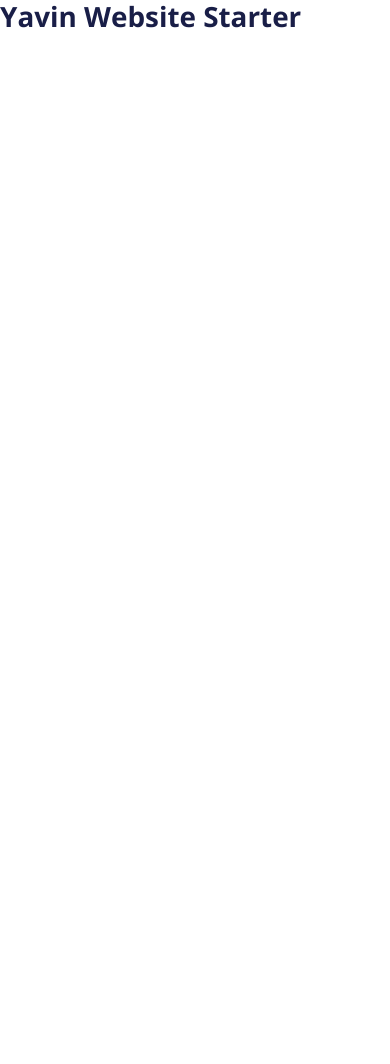
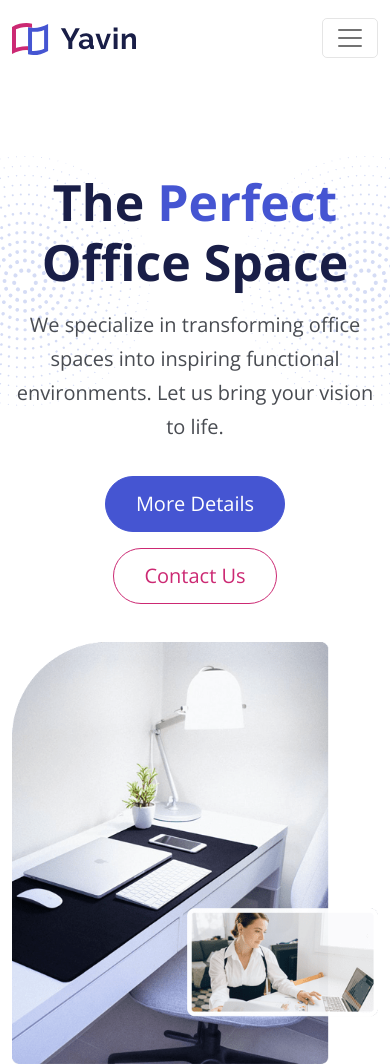
Before and after one commit to Moomins07/yavin-website, a website: page index.html in a window 390 px wide. Before the commit the page ends 844 px from the top, so only its background shows below. Drawn offline with nearby package versions, Linux system fonts and the light colour scheme; files that its build step writes are made by us from their sources.

Commit message:
navigation & header complete

```diff
--- a/index.html
+++ b/index.html
@@ -4,9 +4,12 @@
     <meta charset="UTF-8" />
     <meta http-equiv="X-UA-Compatible" content="IE=edge" />
     <meta name="viewport" content="width=device-width, initial-scale=1.0" />
-    <link rel="preconnect" href="https://fonts.googleapis.com">
-    <link rel="preconnect" href="https://fonts.gstatic.com" crossorigin>
-    <link href="https://fonts.googleapis.com/css2?family=Open+Sans:wght@300;400;500;600;700&display=swap" rel="stylesheet">
+    <link rel="preconnect" href="https://fonts.googleapis.com" />
+    <link rel="preconnect" href="https://fonts.gstatic.com" crossorigin />
+    <link
+      href="https://fonts.googleapis.com/css2?family=Open+Sans:wght@300;400;500;600;700&display=swap"
+      rel="stylesheet"
+    />
     <link rel="stylesheet" href="css/font-awesome.css" />
     <link rel="stylesheet" href="css/bootstrap.css" />
     <link rel="stylesheet" href="css/styles.css" />
@@ -14,9 +17,90 @@
     <title>Yavin Office Design</title>
   </head>
   <body>
-    <h1>Yavin Website Starter</h1>
+    <nav class="navbar navbar-expand-lg sticky-top navbar-light">
+      <div class="container">
+        <a href="index.html" class="navbar-brand">
+          <img src="images/logo.svg" alt="" width="124" />
+        </a>
+        <button
+          class="navbar-toggler"
+          type="button"
+          data-bs-toggle="collapse"
+          data-bs-target="#navbarNavDropdown"
+          aria-controls="navbarNavDropdown"
+          aria-expanded="false"
+          aria-label="Toggle navigation"
+        >
+          <span class="navbar-toggler-icon"></span>
+        </button>
+        <div class="collapse navbar-collapse" id="navbarNavDropdown">
+          <ul class="navbar-nav ms-auto">
+            <li class="nav-item">
+              <a class="nav-link" aria-current="page" href="#home">Home</a>
+            </li>
+            <li class="nav-item">
+              <a class="nav-link" href="#details">Details</a>
+            </li>
+            <li class="nav-item">
+              <a class="nav-link" href="#services">Services</a>
+            </li>
+            <li class="nav-item">
+              <a class="nav-link" href="#projects">Projects</a>
+            </li>
+            <li class="nav-item">
+              <a
+                class="nav-link btn btn-outline-secondary px-4 mx-4"
+                href="#contact"
+                >Contact Us</a
+              >
+            </li>
+          </ul>
+        </div>
+      </div>
+    </nav>
 
-	<script src="js/bootstrap.bundle.min.js"></script>
-	<script src="js/script.js"></script>
+    <!-- Header -->
+    <header class="header position-relative mt-6 overflow-hidden">
+      <img
+        src="images/decoration-star.svg"
+        alt=""
+        class="decoration-star position-absolute"
+      />
+      <img
+        src="images/decoration-star.svg"
+        alt=""
+        class="decoration-star-2 position-absolute"
+      />
+
+      <div class="container position-relative z-3">
+        <div class="row">
+          <div class="col-lg-6">
+            <div class="mt-6">
+              <h1 class="xl-text">
+                The <span class="text-primary">Perfect</span> Office Space
+              </h1>
+              <p class="lead mb-4">
+                We specialize in transforming office spaces into inspiring
+                functional environments. Let us bring your vision to life.
+              </p>
+              <a href="#introduction" class="btn btn-primary btn-lg m-2">
+                More Details
+              </a>
+              <a href="#contact" class="btn btn-outline-secondary btn-lg m-2">
+                Contact Us
+              </a>
+            </div>
+          </div>
+          <div class="col-lg-6">
+            <div class="image-container">
+              <img src="images/header.png" alt="" class="img-fluid" />
+            </div>
+          </div>
+        </div>
+      </div>
+    </header>
+
+    <script src="js/bootstrap.bundle.min.js"></script>
+    <script src="js/script.js"></script>
   </body>
 </html>
--- a/js/script.js
+++ b/js/script.js
@@ -0,0 +1,14 @@
+// Add custom JavaScript here
+function userScroll() {
+  const navbar = document.querySelector('.navbar');
+
+  window.addEventListener('scroll', () => {
+    if (window.scrollY > 50) {
+      navbar.classList.add('navbar-sticky');
+    } else {
+      navbar.classList.remove('navbar-sticky');
+    }
+  });
+}
+
+document.addEventListener('DOMContentLoaded', userScroll);
--- a/scss/styles.scss
+++ b/scss/styles.scss
@@ -0,0 +1,69 @@
+.xl-text {
+  font-size: 75px;
+}
+
+.btn-outline-secondary {
+  color: var(--bs-secondary);
+
+  &:hover {
+    color: white;
+  }
+}
+
+.header .decoration-star {
+  top: 80px;
+  left: -200px;
+  width: 500px;
+  opacity: 0.7;
+}
+
+.header .decoration-star-2 {
+  top: 80px;
+  right: -200px;
+  width: 500px;
+  opacity: 0.7;
+}
+
+.navbar {
+  transition: all 0.5s ease-in-out;
+}
+
+.navbar-sticky {
+  background: white;
+  opacity: 0.9;
+  box-shadow: 0 0 10px rgba($color: #000000, $alpha: 0.5);
+}
+
+@media (max-width: 992px) {
+  .xl-text {
+    font-size: 50px;
+  }
+
+  .navbar {
+    .btn-outline-secondary {
+      margin-top: 20px;
+    }
+  }
+
+  .header {
+    margin-top: 0px !important;
+    text-align: center;
+  }
+
+  .header .decoration-star {
+    left: -100px;
+    width: 250px;
+  }
+
+  .header .decoration-star-2 {
+    right: -100px;
+    width: 250px;
+  }
+
+  .header .image-container {
+    margin-top: 30px;
+  }
+}
+
+@media (max-width: 576px) {
+}
```
